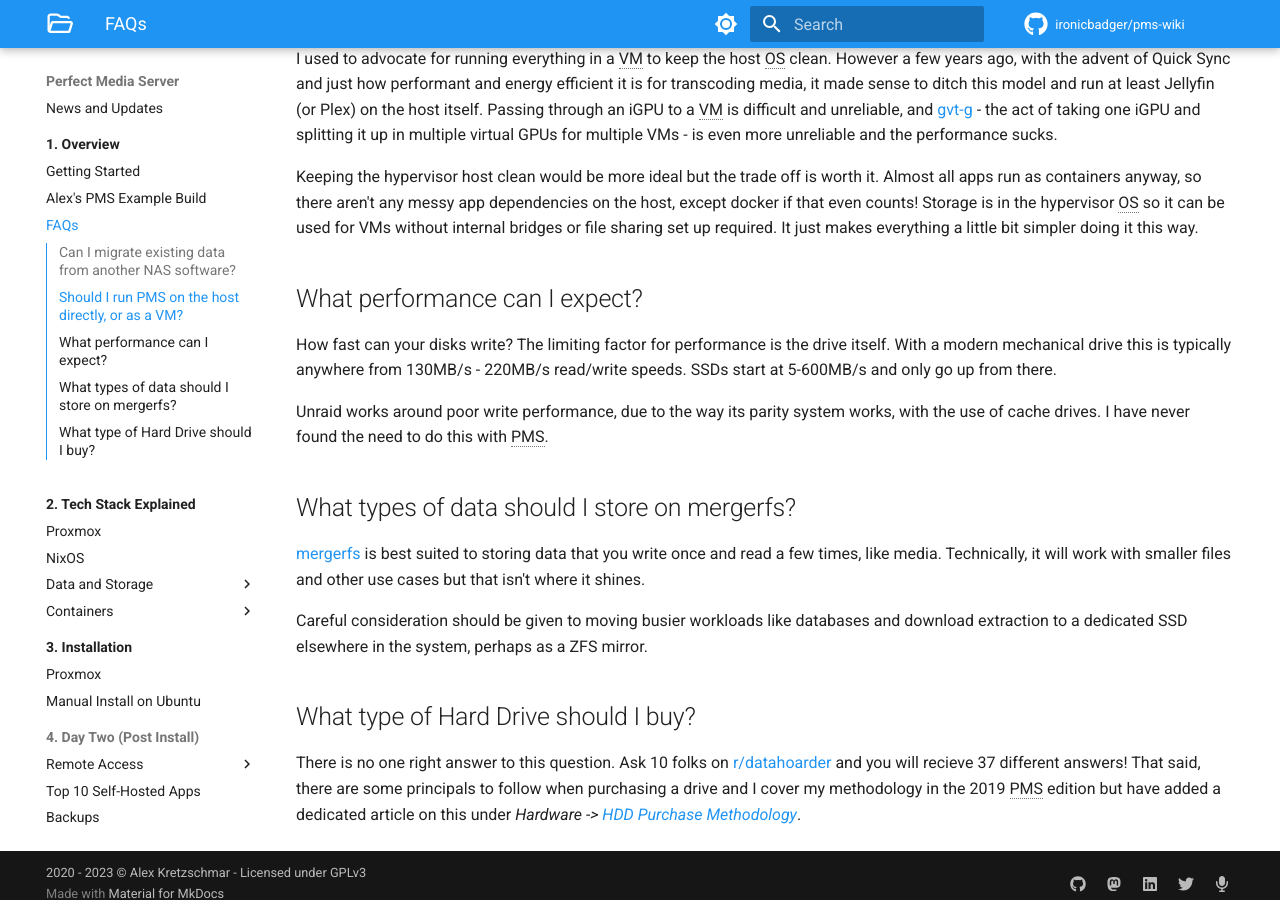
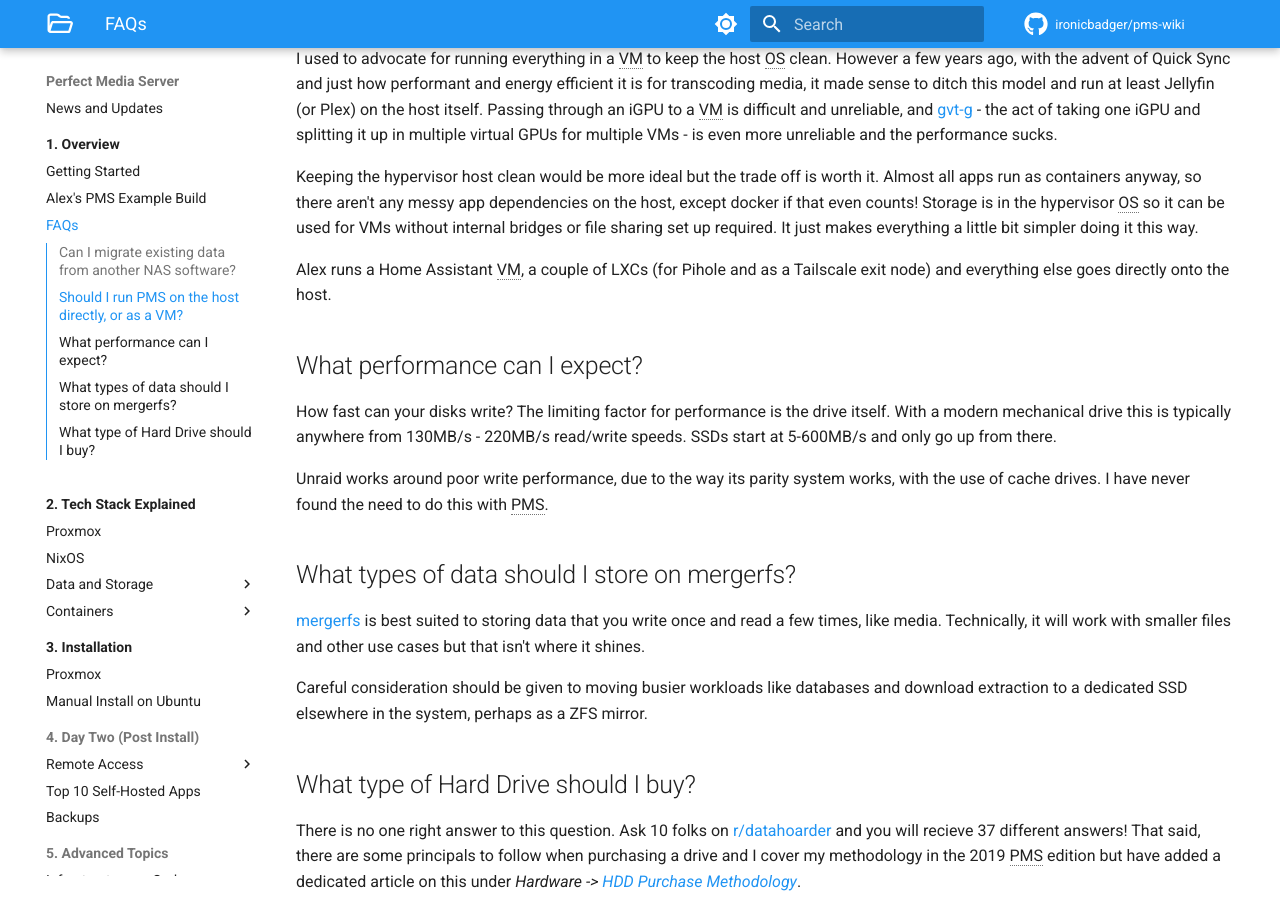
Before and after one commit to ironicbadger/pms-wiki, an MkDocs documentation site: the page built from docs/01-overview/faq.md, in a window 1280 px wide and 900 px high, scrolled down 548 px. Built offline with MkDocs 1.6.1 and Material for MkDocs 9.7.7, drawn with Linux system fonts in a browser that asks for light colours; some web fonts are replaced; plug-ins that fetch from the network failed and are left out; comment, search, counter and statistics services are not loaded.

Commit message:
clarification

```diff
--- a/docs/01-overview/faq.md
+++ b/docs/01-overview/faq.md
@@ -14,6 +14,8 @@ I used to advocate for running everything in a VM to keep the host OS clean. How
 
 Keeping the hypervisor host clean would be more ideal but the trade off is worth it. Almost all apps run as containers anyway, so there aren't any messy app dependencies on the host, except docker if that even counts! Storage is in the hypervisor OS so it can be used for VMs without internal bridges or file sharing set up required. It just makes everything a little bit simpler doing it this way.
 
+Alex runs a Home Assistant VM, a couple of LXCs (for Pihole and as a Tailscale exit node) and everything else goes directly onto the host.
+
 ## What performance can I expect?
 
 How fast can your disks write? The limiting factor for performance is the drive itself. With a modern mechanical drive this is typically anywhere from 130MB/s - 220MB/s read/write speeds. SSDs start at 5-600MB/s and only go up from there.
```
